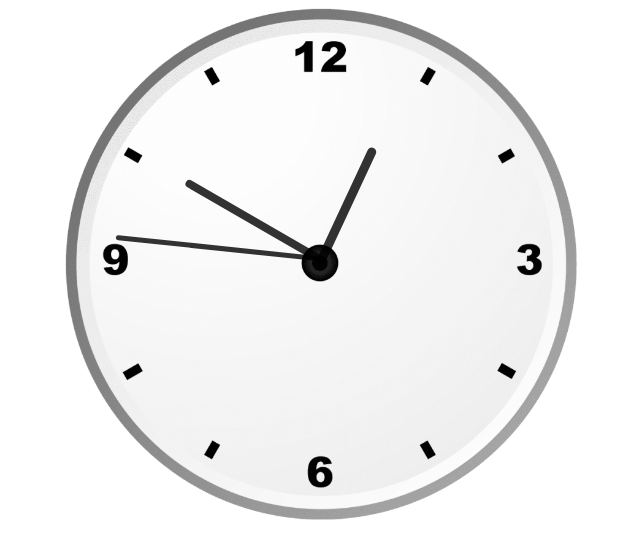
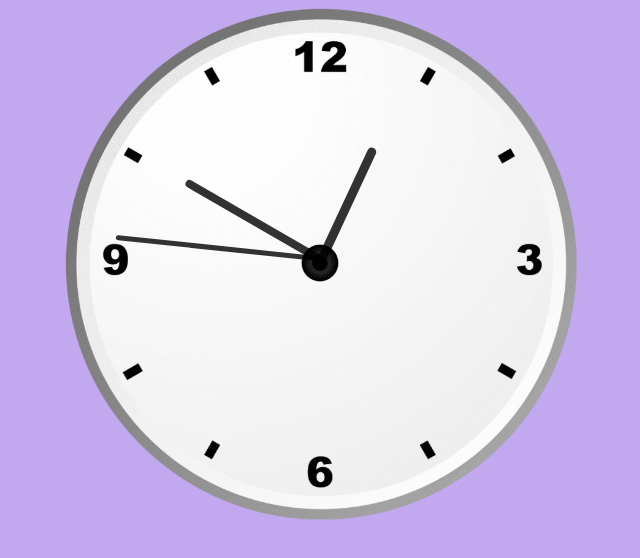
Before and after one commit to mohitrai-dev/analog-clock, a plain HTML site: page index.html in a window 1280 px wide. Shown: the whole page, without its empty margins (319-959 px from the left). Drawn offline with Linux system fonts and the light colour scheme.

Commit message:
upload analog clock task

```diff
--- a/index.css
+++ b/index.css
@@ -1,3 +1,8 @@
+body{
+background-color: #c2a8ef;
+
+}
+
 #clockContainer{
     position: relative;
     margin: auto;
@@ -5,6 +10,7 @@
     width: 40vw;
     background: url(clock.png) no-repeat;
     background-size: 100%;
+
 }
 
 #hour, #minute, #second{
```
